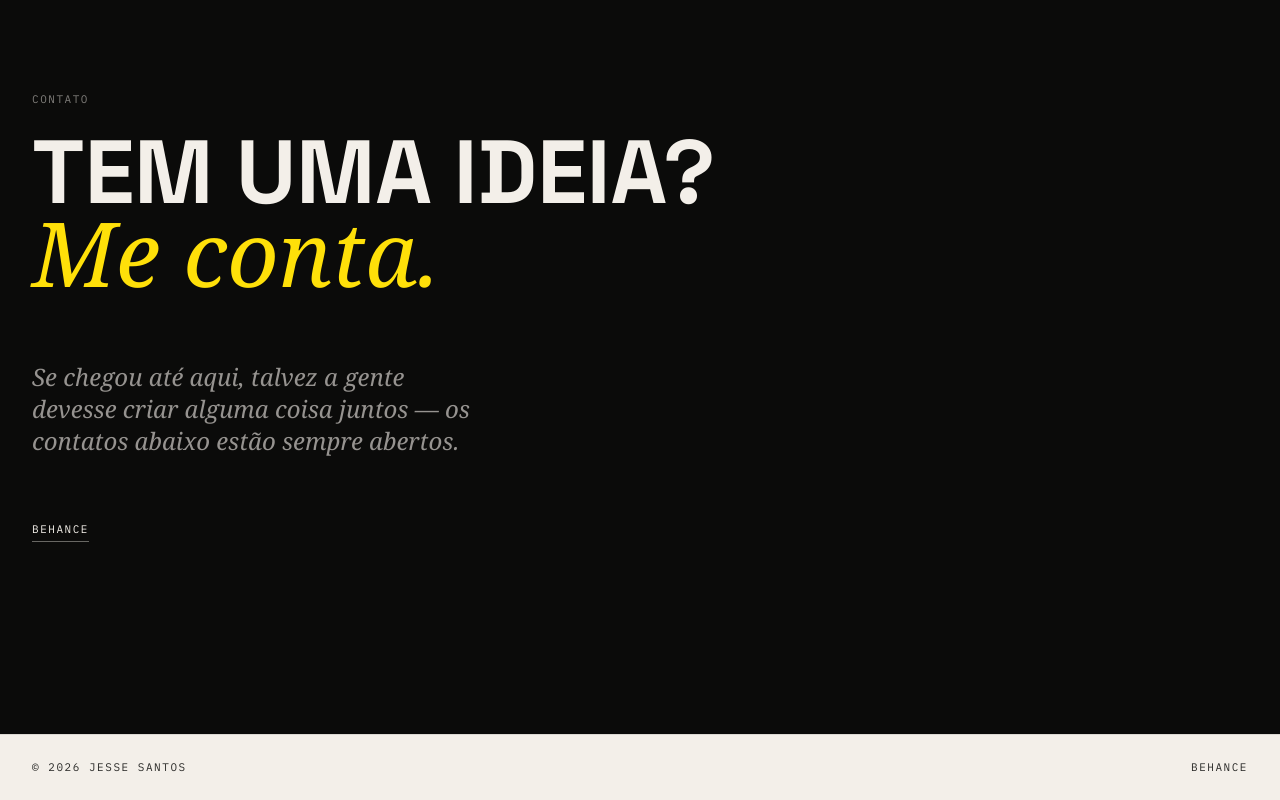
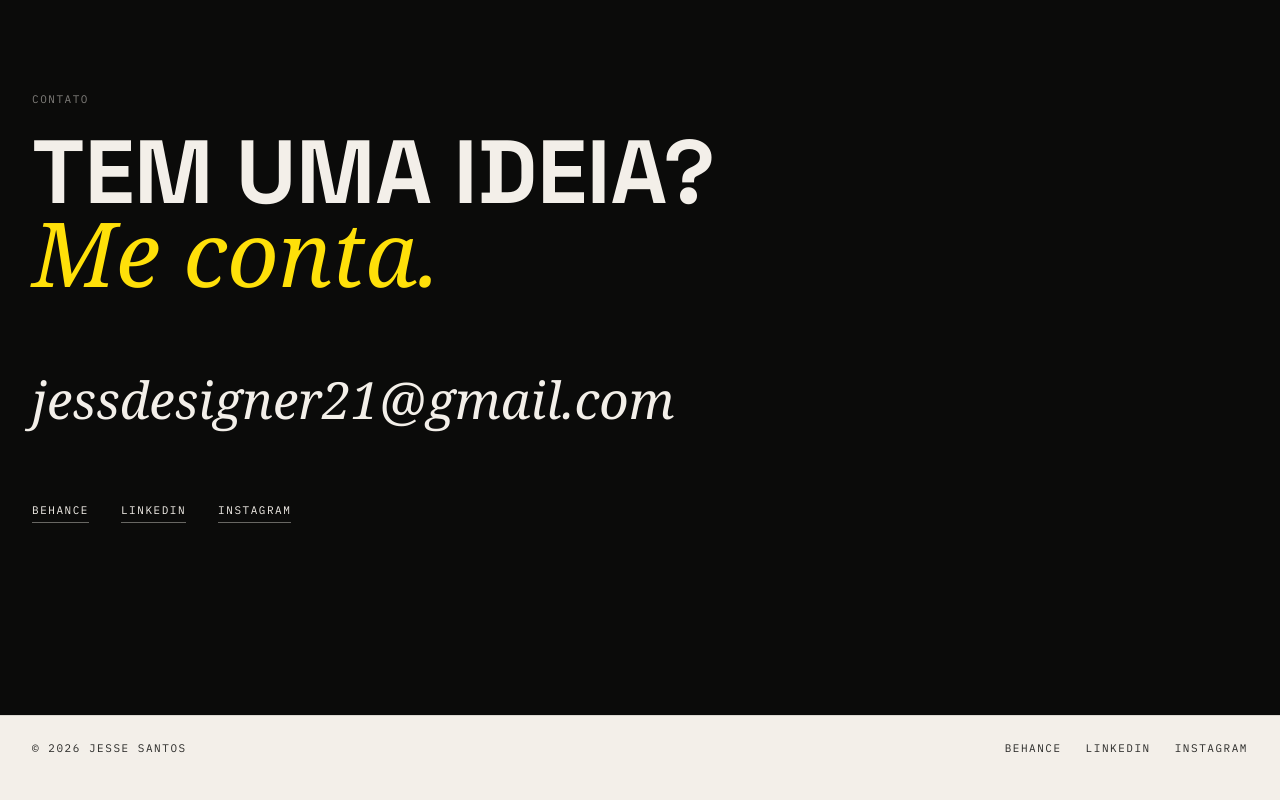
Before and after one commit to jessdesigner21/jesse-santos-portfolio, a Next.js app in the folder jesse-santos/: page / in a window 1280 px wide. Shown: the part 5036-5836 px from the top of the page. Built offline with nearby package versions, Linux system fonts and the light colour scheme; a web font is replaced by a local one.

Commit message:
Adicionar canais reais de contato incluindo Instagram pessoal

```diff
--- a/jesse-santos/data/contact.ts
+++ b/jesse-santos/data/contact.ts
@@ -1,21 +1,7 @@
-/**
- * ─────────────────────────────────────────────────────────────────────────
- * CONTATO — dados reais apenas.
- * ─────────────────────────────────────────────────────────────────────────
- * Nenhum e-mail, telefone ou @ foi confirmado por Jesse até o momento —
- * por isso os campos abaixo estão vazios e a UI (ver ContactSection.tsx e
- * SiteFooter.tsx) omite automaticamente qualquer campo vazio/undefined.
- * Não foram inventados dados de contato.
- *
- * Para publicar, preencha os campos confirmados:
- *   email:     "nome@dominio.com"
- *   linkedin:  "https://www.linkedin.com/in/..."
- *   instagram: "https://www.instagram.com/..."
- * ─────────────────────────────────────────────────────────────────────────
- */
+/** Canais publicados e confirmados para contato no portfólio. */
 export const CONTACT = {
-  email: "", // ex.: "jesse@exemplo.com" — deixe vazio até confirmação
+  email: "jessdesigner21@gmail.com",
   behance: "https://www.behance.net/jessesantos1",
-  linkedin: "", // ex.: "https://www.linkedin.com/in/jesse-santos"
-  instagram: "", // ex.: "https://www.instagram.com/jessesantos"
+  linkedin: "https://br.linkedin.com/in/jesse-santos-933230296",
+  instagram: "https://www.instagram.com/pretojess_/",
 };
```
